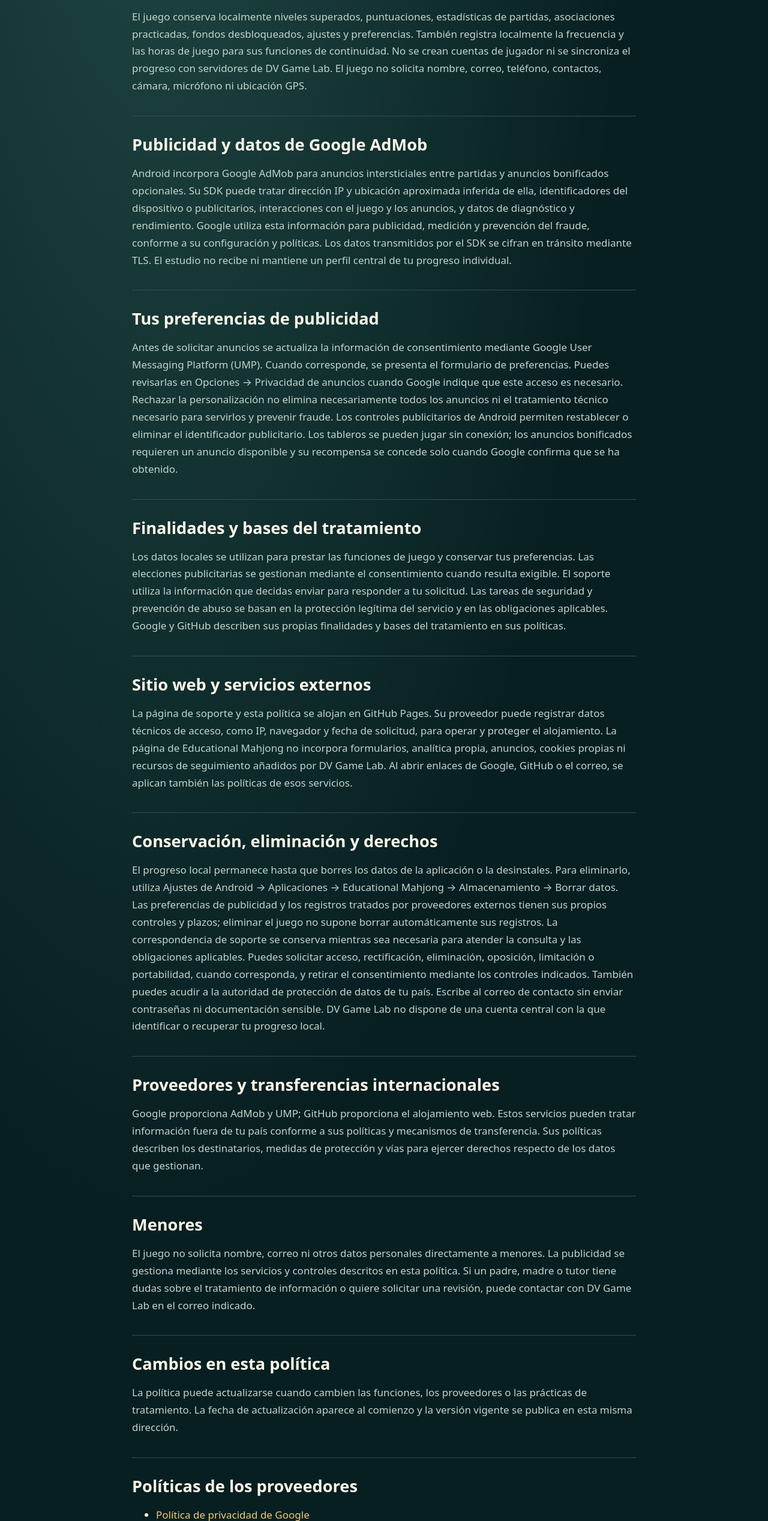
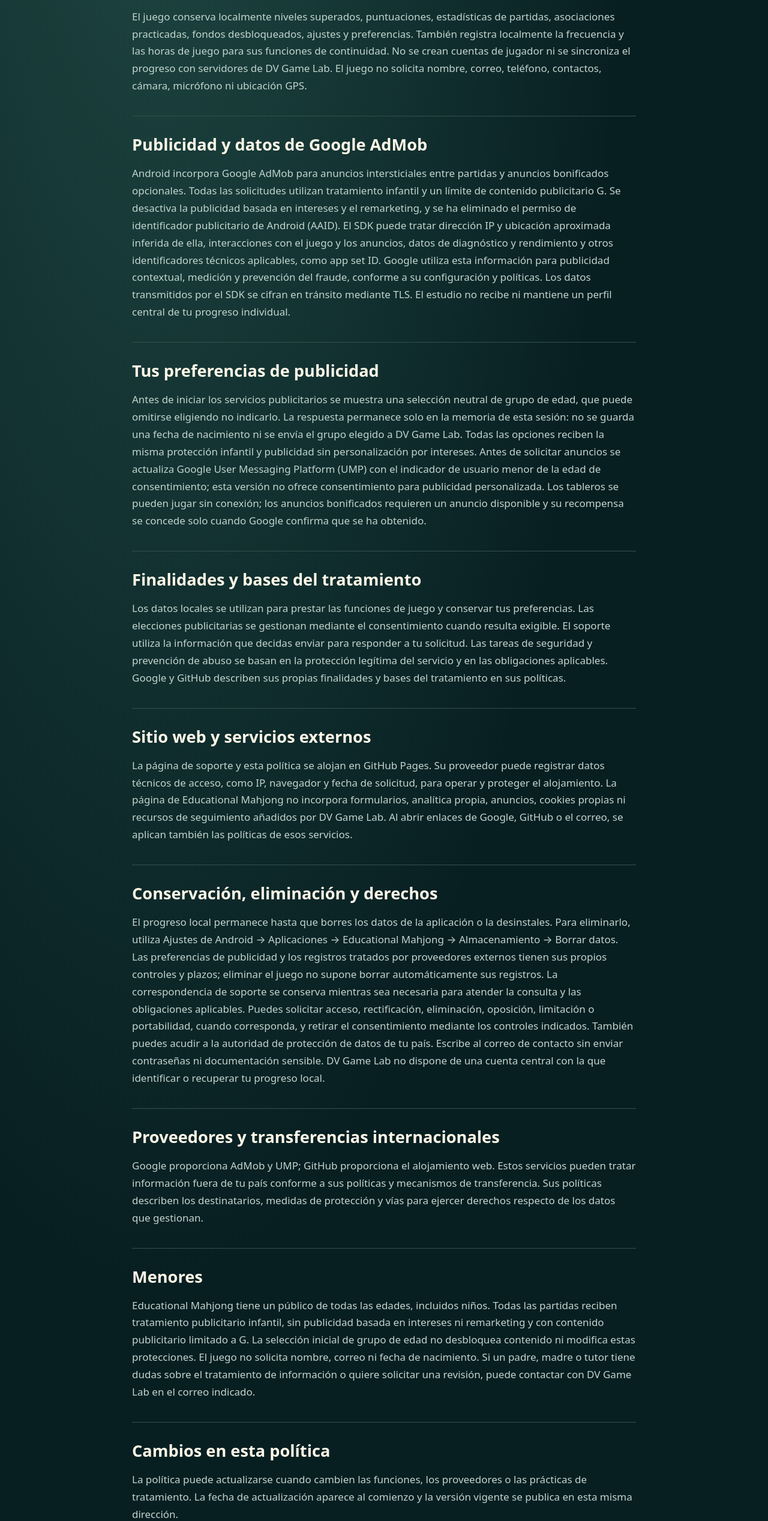
Before and after one commit to dvgamelab/dvgamelab.github.io, a plain HTML site: page educational-mahjong/privacy-policy/index.html in a window 1280 px wide. Shown: the part 656-3191 px from the top of the page at 60% size. Drawn offline with Linux system fonts and the light colour scheme.

Commit message:
Update Mahjong privacy for all-age child-protected ads

```diff
--- a/educational-mahjong/privacy-policy/index.html
+++ b/educational-mahjong/privacy-policy/index.html
@@ -1,12 +1,12 @@
 <!doctype html><html lang="es"><head><meta charset="utf-8"><meta name="viewport" content="width=device-width, initial-scale=1"><meta name="description" content="Política de privacidad de Educational Mahjong, de DV Game Lab: progreso local, publicidad AdMob, consentimiento y eliminación de datos."><title>Privacidad · Educational Mahjong · DV Game Lab</title><link rel="stylesheet" href="../../style.css"></head><body><header><a class="brand" href="../../">DV GAME LAB</a><nav aria-label="Principal"><a href="../">El juego</a><a href="mailto:dvgamelab@gmail.com">Contacto</a></nav></header><main class="legal"><p class="eyebrow">Educational Mahjong</p><h1>Política de privacidad</h1><p>Última actualización: 16 de septiembre de 2026</p><p>Desarrollador: DV Game Lab · <a href="mailto:dvgamelab@gmail.com">dvgamelab@gmail.com</a></p><section id="seccion-0"><h2>Responsable y contacto</h2><p>DV Game Lab publica Educational Mahjong para Android. Esta pol&#237;tica explica el tratamiento de informaci&#243;n en el juego y en su p&#225;gina de soporte. Para consultas de privacidad, soporte o solicitudes de derechos, escribe a dvgamelab@gmail.com.</p></section>
 <section id="seccion-1"><h2>Progreso guardado en el dispositivo</h2><p>El juego conserva localmente niveles superados, puntuaciones, estad&#237;sticas de partidas, asociaciones practicadas, fondos desbloqueados, ajustes y preferencias. Tambi&#233;n registra localmente la frecuencia y las horas de juego para sus funciones de continuidad. No se crean cuentas de jugador ni se sincroniza el progreso con servidores de DV Game Lab. El juego no solicita nombre, correo, tel&#233;fono, contactos, c&#225;mara, micr&#243;fono ni ubicaci&#243;n GPS.</p></section>
-<section id="seccion-2"><h2>Publicidad y datos de Google AdMob</h2><p>Android incorpora Google AdMob para anuncios intersticiales entre partidas y anuncios bonificados opcionales. Su SDK puede tratar direcci&#243;n IP y ubicaci&#243;n aproximada inferida de ella, identificadores del dispositivo o publicitarios, interacciones con el juego y los anuncios, y datos de diagn&#243;stico y rendimiento. Google utiliza esta informaci&#243;n para publicidad, medici&#243;n y prevenci&#243;n del fraude, conforme a su configuraci&#243;n y pol&#237;ticas. Los datos transmitidos por el SDK se cifran en tr&#225;nsito mediante TLS. El estudio no recibe ni mantiene un perfil central de tu progreso individual.</p></section>
-<section id="seccion-3"><h2>Tus preferencias de publicidad</h2><p>Antes de solicitar anuncios se actualiza la informaci&#243;n de consentimiento mediante Google User Messaging Platform (UMP). Cuando corresponde, se presenta el formulario de preferencias. Puedes revisarlas en Opciones → Privacidad de anuncios cuando Google indique que este acceso es necesario. Rechazar la personalizaci&#243;n no elimina necesariamente todos los anuncios ni el tratamiento t&#233;cnico necesario para servirlos y prevenir fraude. Los controles publicitarios de Android permiten restablecer o eliminar el identificador publicitario. Los tableros se pueden jugar sin conexi&#243;n; los anuncios bonificados requieren un anuncio disponible y su recompensa se concede solo cuando Google confirma que se ha obtenido.</p></section>
+<section id="seccion-2"><h2>Publicidad y datos de Google AdMob</h2><p>Android incorpora Google AdMob para anuncios intersticiales entre partidas y anuncios bonificados opcionales. Todas las solicitudes utilizan tratamiento infantil y un l&#237;mite de contenido publicitario G. Se desactiva la publicidad basada en intereses y el remarketing, y se ha eliminado el permiso de identificador publicitario de Android (AAID). El SDK puede tratar direcci&#243;n IP y ubicaci&#243;n aproximada inferida de ella, interacciones con el juego y los anuncios, datos de diagn&#243;stico y rendimiento y otros identificadores t&#233;cnicos aplicables, como app set ID. Google utiliza esta informaci&#243;n para publicidad contextual, medici&#243;n y prevenci&#243;n del fraude, conforme a su configuraci&#243;n y pol&#237;ticas. Los datos transmitidos por el SDK se cifran en tr&#225;nsito mediante TLS. El estudio no recibe ni mantiene un perfil central de tu progreso individual.</p></section>
+<section id="seccion-3"><h2>Tus preferencias de publicidad</h2><p>Antes de iniciar los servicios publicitarios se muestra una selecci&#243;n neutral de grupo de edad, que puede omitirse eligiendo no indicarlo. La respuesta permanece solo en la memoria de esta sesi&#243;n: no se guarda una fecha de nacimiento ni se env&#237;a el grupo elegido a DV Game Lab. Todas las opciones reciben la misma protecci&#243;n infantil y publicidad sin personalizaci&#243;n por intereses. Antes de solicitar anuncios se actualiza Google User Messaging Platform (UMP) con el indicador de usuario menor de la edad de consentimiento; esta versi&#243;n no ofrece consentimiento para publicidad personalizada. Los tableros se pueden jugar sin conexi&#243;n; los anuncios bonificados requieren un anuncio disponible y su recompensa se concede solo cuando Google confirma que se ha obtenido.</p></section>
 <section id="seccion-4"><h2>Finalidades y bases del tratamiento</h2><p>Los datos locales se utilizan para prestar las funciones de juego y conservar tus preferencias. Las elecciones publicitarias se gestionan mediante el consentimiento cuando resulta exigible. El soporte utiliza la informaci&#243;n que decidas enviar para responder a tu solicitud. Las tareas de seguridad y prevenci&#243;n de abuso se basan en la protecci&#243;n leg&#237;tima del servicio y en las obligaciones aplicables. Google y GitHub describen sus propias finalidades y bases del tratamiento en sus pol&#237;ticas.</p></section>
 <section id="seccion-5"><h2>Sitio web y servicios externos</h2><p>La p&#225;gina de soporte y esta pol&#237;tica se alojan en GitHub Pages. Su proveedor puede registrar datos t&#233;cnicos de acceso, como IP, navegador y fecha de solicitud, para operar y proteger el alojamiento. La p&#225;gina de Educational Mahjong no incorpora formularios, anal&#237;tica propia, anuncios, cookies propias ni recursos de seguimiento a&#241;adidos por DV Game Lab. Al abrir enlaces de Google, GitHub o el correo, se aplican tambi&#233;n las pol&#237;ticas de esos servicios.</p></section>
 <section id="eliminacion"><h2>Conservaci&#243;n, eliminaci&#243;n y derechos</h2><p>El progreso local permanece hasta que borres los datos de la aplicaci&#243;n o la desinstales. Para eliminarlo, utiliza Ajustes de Android → Aplicaciones → Educational Mahjong → Almacenamiento → Borrar datos. Las preferencias de publicidad y los registros tratados por proveedores externos tienen sus propios controles y plazos; eliminar el juego no supone borrar autom&#225;ticamente sus registros. La correspondencia de soporte se conserva mientras sea necesaria para atender la consulta y las obligaciones aplicables. Puedes solicitar acceso, rectificaci&#243;n, eliminaci&#243;n, oposici&#243;n, limitaci&#243;n o portabilidad, cuando corresponda, y retirar el consentimiento mediante los controles indicados. Tambi&#233;n puedes acudir a la autoridad de protecci&#243;n de datos de tu pa&#237;s. Escribe al correo de contacto sin enviar contrase&#241;as ni documentaci&#243;n sensible. DV Game Lab no dispone de una cuenta central con la que identificar o recuperar tu progreso local.</p></section>
 <section id="seccion-7"><h2>Proveedores y transferencias internacionales</h2><p>Google proporciona AdMob y UMP; GitHub proporciona el alojamiento web. Estos servicios pueden tratar informaci&#243;n fuera de tu pa&#237;s conforme a sus pol&#237;ticas y mecanismos de transferencia. Sus pol&#237;ticas describen los destinatarios, medidas de protecci&#243;n y v&#237;as para ejercer derechos respecto de los datos que gestionan.</p></section>
-<section id="seccion-8"><h2>Menores</h2><p>El juego no solicita nombre, correo ni otros datos personales directamente a menores. La publicidad se gestiona mediante los servicios y controles descritos en esta pol&#237;tica. Si un padre, madre o tutor tiene dudas sobre el tratamiento de informaci&#243;n o quiere solicitar una revisi&#243;n, puede contactar con DV Game Lab en el correo indicado.</p></section>
+<section id="seccion-8"><h2>Menores</h2><p>Educational Mahjong tiene un p&#250;blico de todas las edades, incluidos ni&#241;os. Todas las partidas reciben tratamiento publicitario infantil, sin publicidad basada en intereses ni remarketing y con contenido publicitario limitado a G. La selecci&#243;n inicial de grupo de edad no desbloquea contenido ni modifica estas protecciones. El juego no solicita nombre, correo ni fecha de nacimiento. Si un padre, madre o tutor tiene dudas sobre el tratamiento de informaci&#243;n o quiere solicitar una revisi&#243;n, puede contactar con DV Game Lab en el correo indicado.</p></section>
 <section id="seccion-9"><h2>Cambios en esta pol&#237;tica</h2><p>La pol&#237;tica puede actualizarse cuando cambien las funciones, los proveedores o las pr&#225;cticas de tratamiento. La fecha de actualizaci&#243;n aparece al comienzo y la versi&#243;n vigente se publica en esta misma direcci&#243;n.</p></section><section><h2>Políticas de los proveedores</h2><ul><li><a href="https://policies.google.com/privacy?hl=es">Pol&#237;tica de privacidad de Google</a></li>
-<li><a href="https://developers.google.com/admob/android/next-gen/privacy/play-data-disclosure">Datos tratados por el SDK de AdMob</a></li>
+<li><a href="https://developers.google.com/admob/android/privacy/play-data-disclosure">Datos tratados por el SDK de AdMob</a></li>
 <li><a href="https://docs.github.com/en/site-policy/privacy-policies/github-general-privacy-statement">Pol&#237;tica de privacidad de GitHub</a></li></ul></section></main><footer><a href="../../">© 2026 DV Game Lab</a><a href="../">Educational Mahjong</a></footer></body></html>
```
